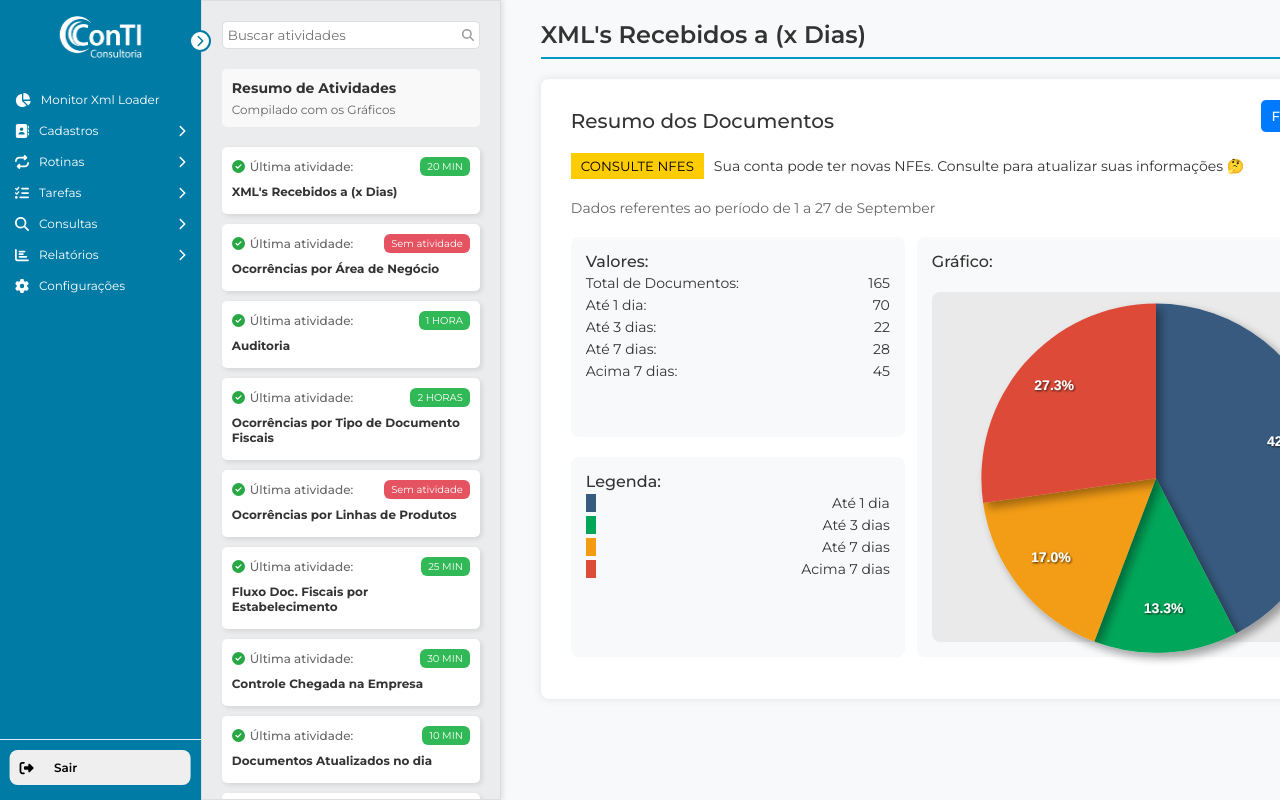
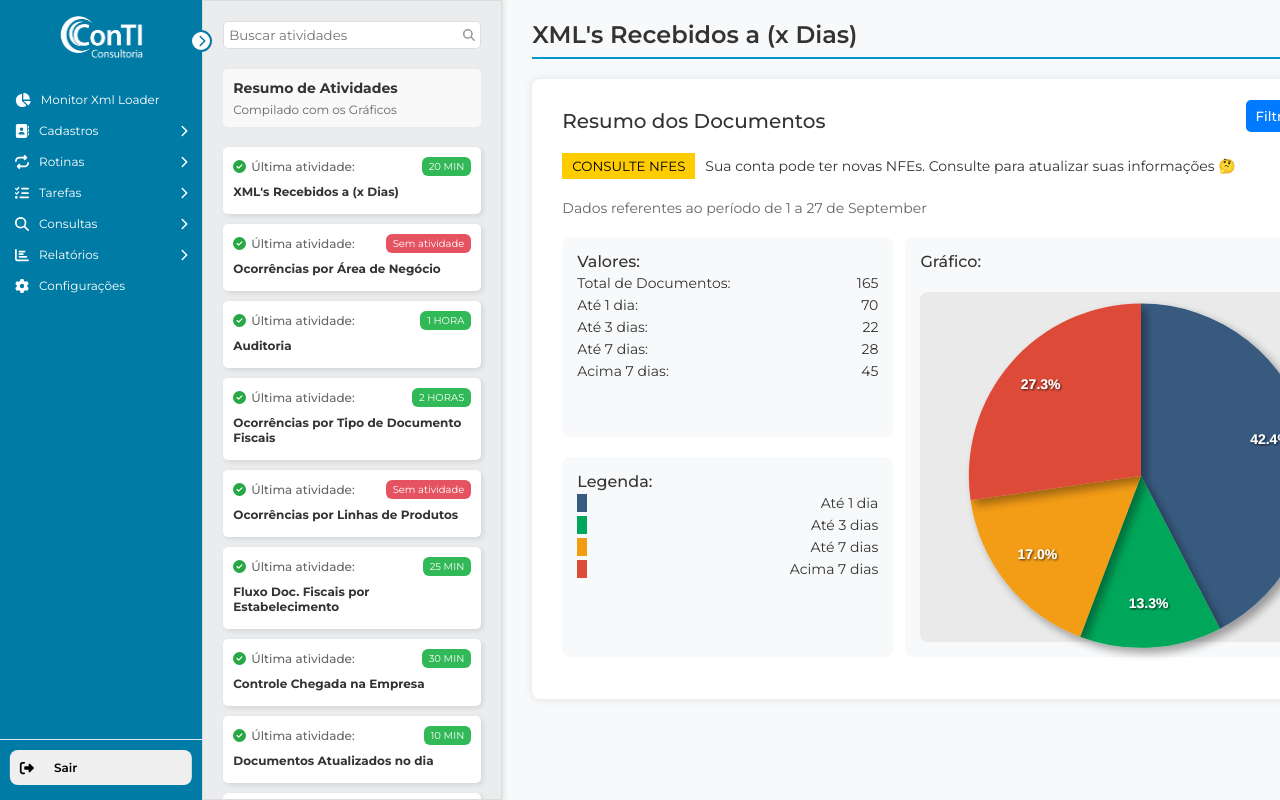
Before and after one commit to hudtadeu/xmlloader-web, a React (Create React App) app: page / in a window 1280 px wide. Shown: the top 800 px of the page. Built offline with nearby package versions, Linux system fonts and the light colour scheme.

Commit message:
Atualização

```diff
--- a/src/components/menu/dashboard/styleDashboard.css
+++ b/src/components/menu/dashboard/styleDashboard.css
@@ -30,12 +30,12 @@ body {
 .dashboard-title {
   font-size: 24px;
   font-weight: 600;
-  margin-left: 20px;
+  margin-left: 10px;
 }
 
 .title-line {
   width: 118%;
-  margin-left: 20px;
+  margin-left: 10px;
   height: 2px;
   margin-top: 8px;
   background-color: #0098c9;
@@ -49,7 +49,7 @@ body {
   margin-bottom: 20px;
   width: calc(100% - -150px);
   height: 620px;
-  margin-left: 20px;
+  margin-left: 10px;
   margin-right: 20px;
 }
 
```
